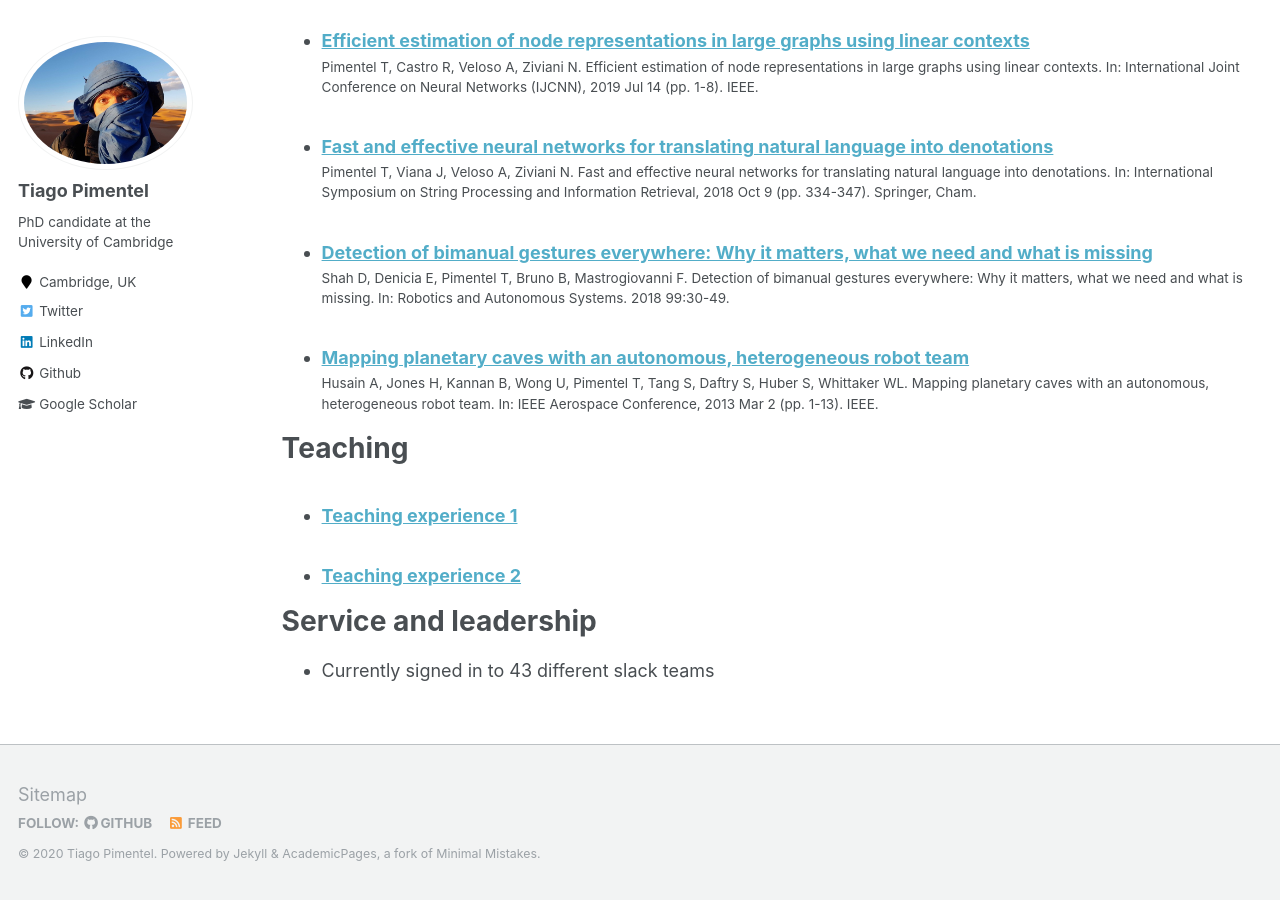
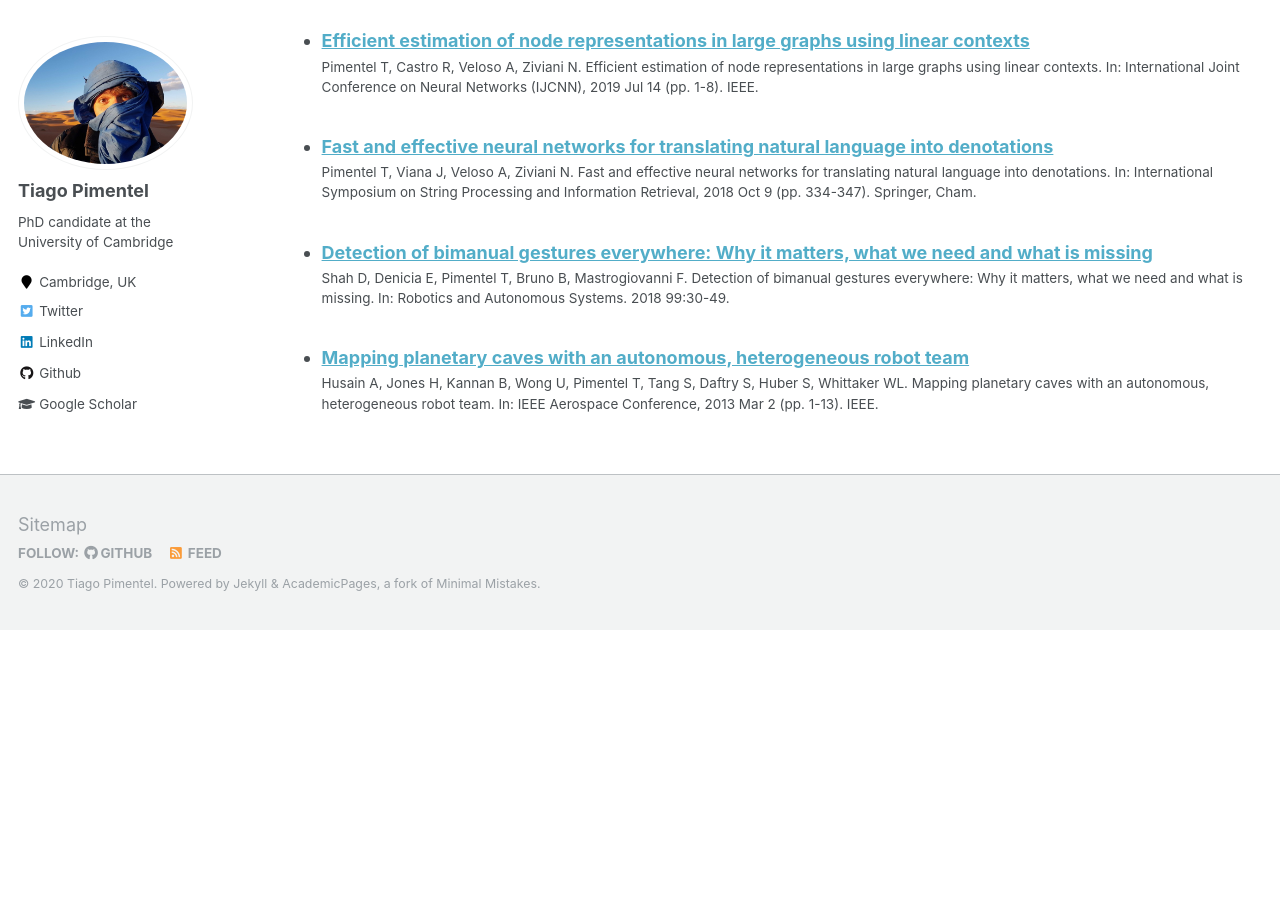
Before and after one commit to tpimentelms/tpimentelms.github.io, a Jekyll site: the page built from _pages/cv.md, in a window 1280 px wide and 900 px high, scrolled down 2199 px. Built offline with Jekyll 4.4.1, drawn with Linux system fonts in a browser that asks for light colours; after the commit the page ends 2829 px from its top, so only the background shows below that.

```diff
--- a/_pages/cv.md
+++ b/_pages/cv.md
@@ -56,12 +56,12 @@
     {% include archive-single-talk-cv.html %}
   {% endfor %}</ul> -->
 
-Teaching
+<!-- Teaching
 ======
   <ul>{% for post in site.teaching %}
     {% include archive-single-cv.html %}
-  {% endfor %}</ul>
+  {% endfor %}</ul> -->
 
-Service and leadership
+<!-- Service and leadership
 ======
-* Currently signed in to 43 different slack teams
+* Currently signed in to 43 different slack teams -->
```
